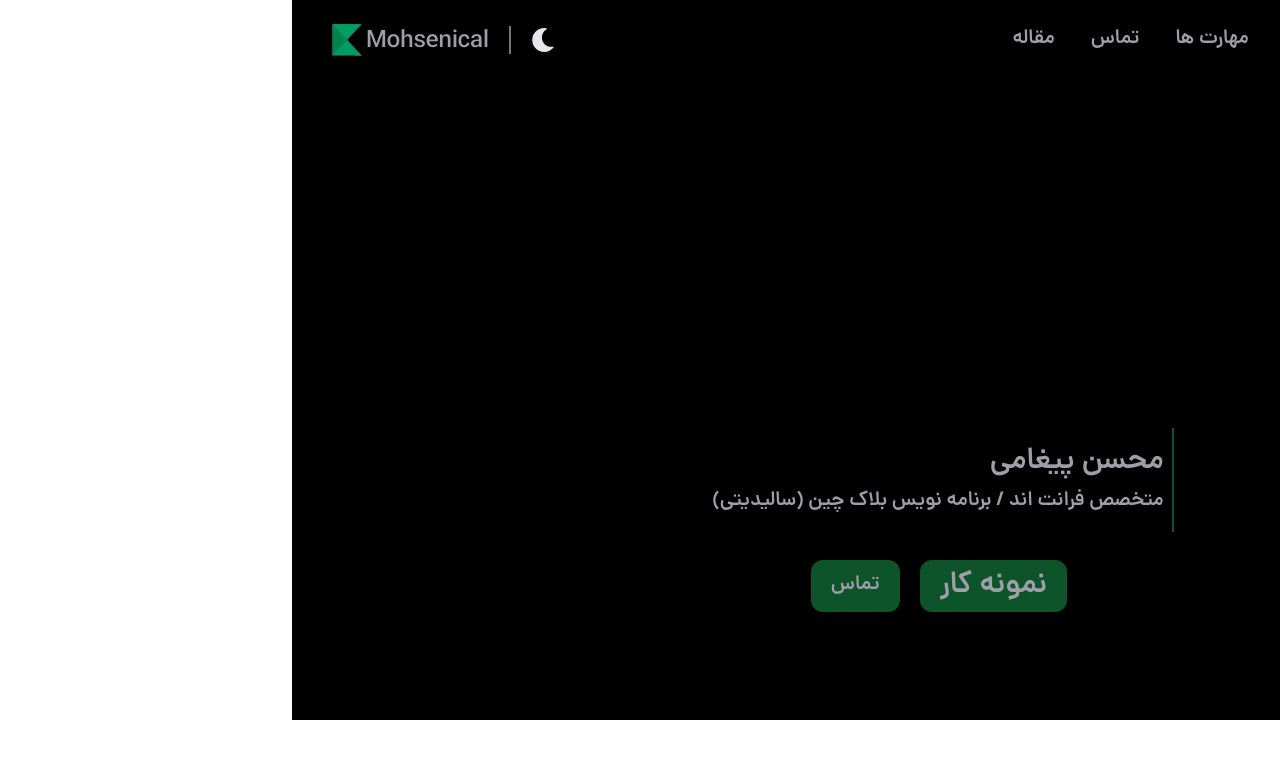
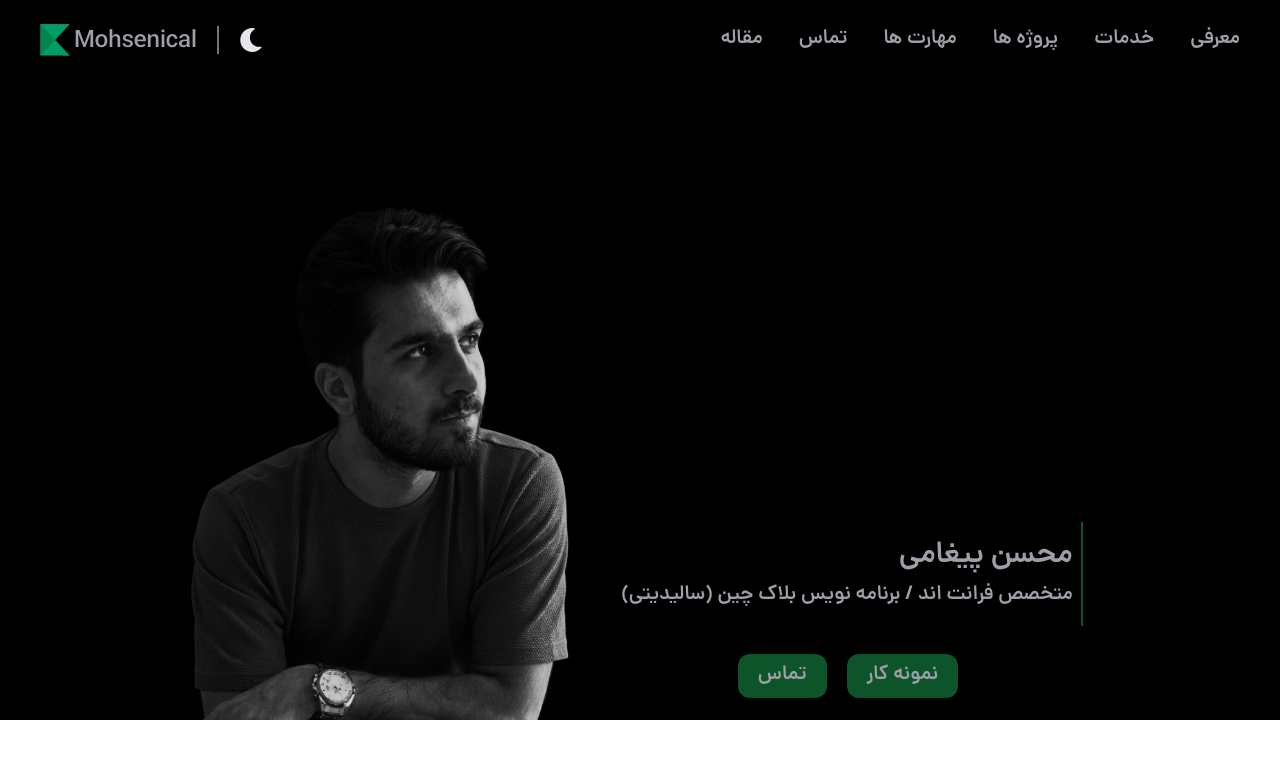
Before and after one commit to mohsenical/my-website, a React (Vite) app: page / in a window 1280 px wide. Shown: the top 758 px of the page. Built offline with nearby package versions, Linux system fonts and the light colour scheme.

Commit message:
complated headerSection

```diff
--- a/src/components/modules/Header/Header.jsx
+++ b/src/components/modules/Header/Header.jsx
@@ -27,7 +27,7 @@ function Header() {
                 <div className="fixed top-0 right-0 left-0 z-50 flex items-center w-screen h-18 lg:h-20 shadow bg-black backdrop-blur-xl">
                     <div className="flex items-center justify-between w-full px-6 lg:px-10 py-5">
                         <nav className='flex items-center gap-x-5 lg:gap-x-9'>
-                            <ul className='flex gap-x-5 lg:gap-x-9 text-[18px] lg:text-xl text-zinc-400 *:hover:text-white transition-colors'>
+                            <ul className='flex gap-x-5 lg:gap-x-9 text-[18px] lg:text-xl text-zinc-400 *:hover:text-white *:transition-colors'>
 
                                 {menuItem.map(menu => (
                                     <li key={menu.id}>
--- a/src/components/template/HomeFeatuer/HeaderSection.jsx
+++ b/src/components/template/HomeFeatuer/HeaderSection.jsx
@@ -1,13 +1,11 @@
-import React from 'react'
 
-import { MdOutlineKeyboardArrowLeft } from "react-icons/md"
 
 function HeaderSection() {
   return (
     <>
-      <div className="flex gap-2 h-[45rem] lg:h-[40rem] xl:h-[45rem] w-full px-0 lg:px-2 xl:px-30 relative bg-black">
+      <div className="flex justify-center h-[45rem] w-full px-0 md:px-2 lg:px-15 xl:px-30 relative bg-black overflow-hidden">
 
-        <div className="flex flex-col justify-center items-start md:h-[38rem] lg:h-[40rem] xl:h-[45rem] w-[90%] md:w-[58%] mx-auto mt-5 pt-50 px-15 lg:px-10 lx:px-15 bg-[url(/Image/AvatarBackground.png)] bg-no-repeat bg-center bg-cover md:bg-none">
+        <div className="flex flex-col justify-center items-center md:h-[38rem] lg:h-[40rem] xl:h-[45rem] w-[90%] md:w-[58%] mt-15 pt-75 0 bg-[url(/Image/AvatarBackground.png)] bg-no-repeat bg-center bg-cover md:bg-none">
           <div className="flex flex-col justify-center items-center md:mt-20 space-y-2 backdrop-blur-lg bg-black/50 p-5 rounded-2xl">
 
             <div className="space-y-2 px-2 py-4 border-r-2 border-r-green-900 lg:px-2">
@@ -15,15 +13,16 @@ function HeaderSection() {
               <h2 className='text-md lg:text-xl xl:text-xl text-zinc-400'>متخصص فرانت اند / برنامه نویس بلاک چین (سالیدیتی)</h2>
             </div>
 
-            <div className="flex gap-5 mt-5  *:flex *:justify-center *:items-center *:px-5 *:py-2 *:text-xl *:bg-green-900 *:text-zinc-400 *:rounded-xl">
-              <button className='text-xl lg:text-2xl xl:text-3xl'>نمونه کار</button>
+            <div className="flex gap-5 mt-5  *:flex *:justify-center *:items-center *:px-5 *:py-2 *:text-xl *:bg-green-900 *:text-zinc-400 *:rounded-xl *:hover:text-white *:transition-colors *:cursor-pointer">
+              <button className='text-xl lg:text-2xl xl:text-xl'>نمونه کار</button>
               <button className='text-md lg:text-xl xl:text-xl'>تماس</button>
             </div>
 
           </div>
+        </div>
 
-
-        </div>
+        <div className="hidden md:block flex justify-center relative items-start md:w-[40%]">
+          <img src="/Image/AvatarBackground.png" className="absolute bottom-0 ml-15 left-0 w-full h-[80%] max-w-sm mx-auto object-cover object-center" alt="" /></div>
       </div>
     </>
   )
```
